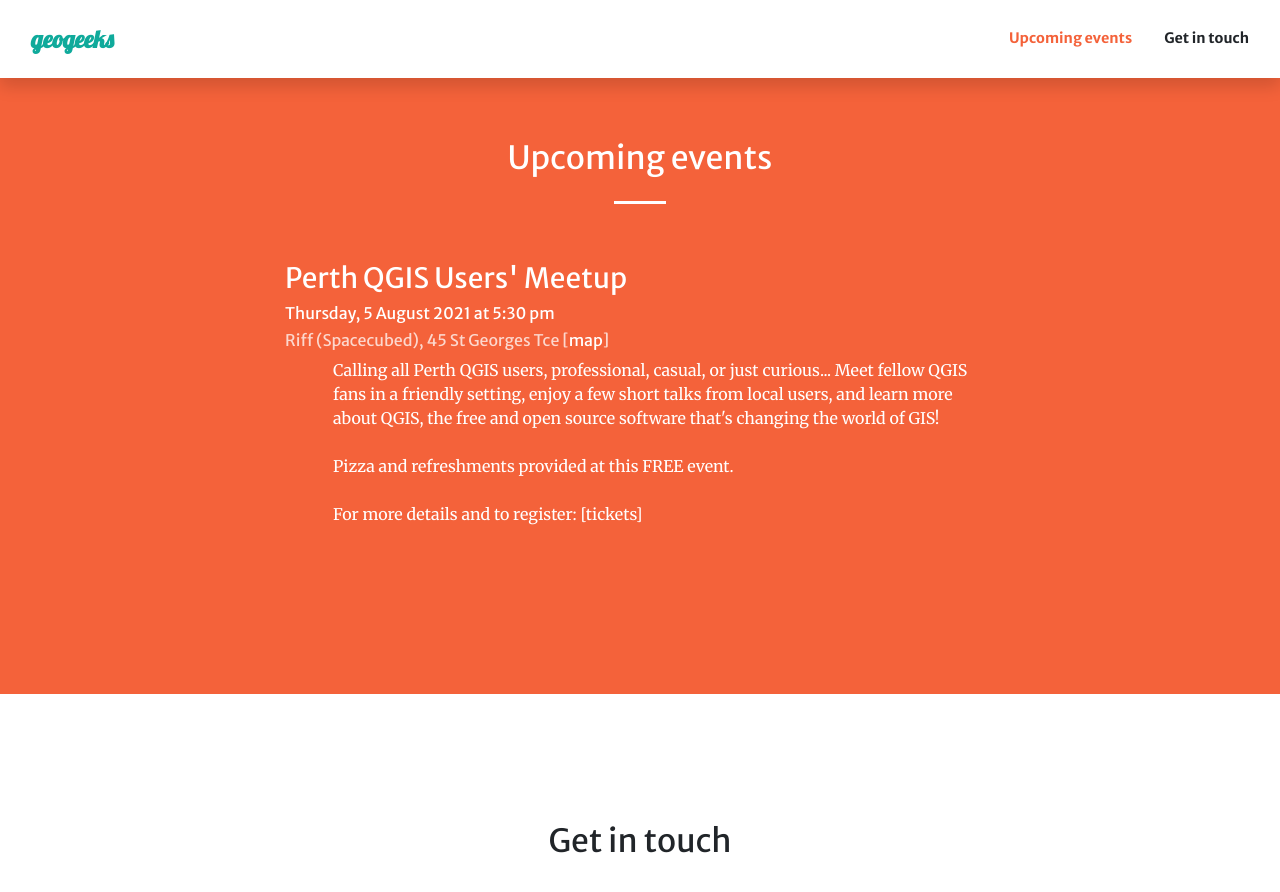
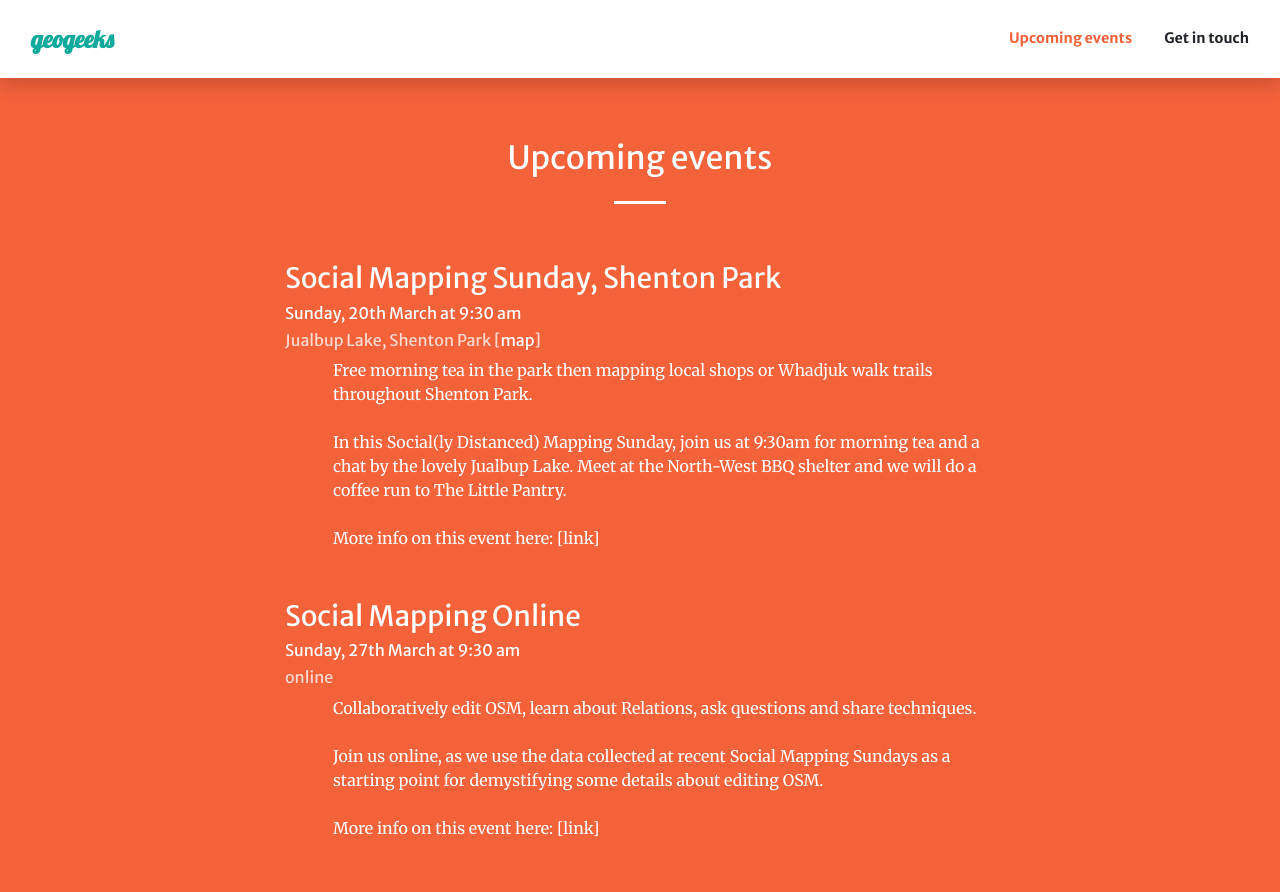
Before and after one commit to geogeeks-au/geogeeks-au.github.io, a Jekyll site: the page built from index.html, in a window 1280 px wide and 900 px high, scrolled down 889 px. Shown: the top 892 px of the window. Built offline with Jekyll 4.4.1, drawn with Linux system fonts in a browser that asks for light colours; comment, search, counter and statistics services are not loaded.

Commit message:
update events

```diff
--- a/_data/events.yml
+++ b/_data/events.yml
@@ -8,16 +8,24 @@
   content:
 # edit the section below for upcoming events. comment out draft events, or comment out the whole section to display a "no upcoming events" message.
 events:
-  - name: Perth QGIS Users' Meetup
-    date: "Thursday, 5 August 2021"
-    time: "5:30 pm"
-    description1: "Calling all Perth QGIS users, professional, casual, or just curious... Meet fellow QGIS fans in a friendly setting, enjoy a few short talks from local users, and learn more about QGIS, the free and open source software that's changing the world of GIS!"
-    description2: "Pizza and refreshments provided at this FREE event."
+  - name: Social Mapping Sunday, Shenton Park
+    date: "Sunday, 20th March"
+    time: "9:30 am"
+    description1: "Free morning tea in the park then mapping local shops or Whadjuk walk trails throughout Shenton Park."
+    description2: "In this Social(ly Distanced) Mapping Sunday, join us at 9:30am for morning tea and a chat by the lovely Jualbup Lake. Meet at the North-West BBQ shelter and we will do a coffee run to The Little Pantry."
     location:
-      name: Riff (Spacecubed)
-      address: 45 St Georges Tce
-      map: https://www.openstreetmap.org/node/6829139688
-    tickets: https://events.humanitix.com/perth-qgis-users-meetup-5-august
+      name:  Jualbup Lake
+      address: Shenton Park
+      map: https://www.openstreetmap.org/relation/8663628#map=17/-31.95869/115.81179
+    info_url: https://osmcal.org/event/1211/
+  - name: Social Mapping Online
+    date: "Sunday, 27th March"
+    time: "9:30 am"
+    description1: "Collaboratively edit OSM, learn about Relations, ask questions and share techniques."
+    description2: "Join us online, as we use the data collected at recent Social Mapping Sundays as a starting point for demystifying some details about editing OSM."
+    location:
+      name: online
+    info_url: https://osmcal.org/event/1217/
   # - name: Hack nights
   #   date: Third Thursday of each month
   #   time: 5:00–8:00PM
```
